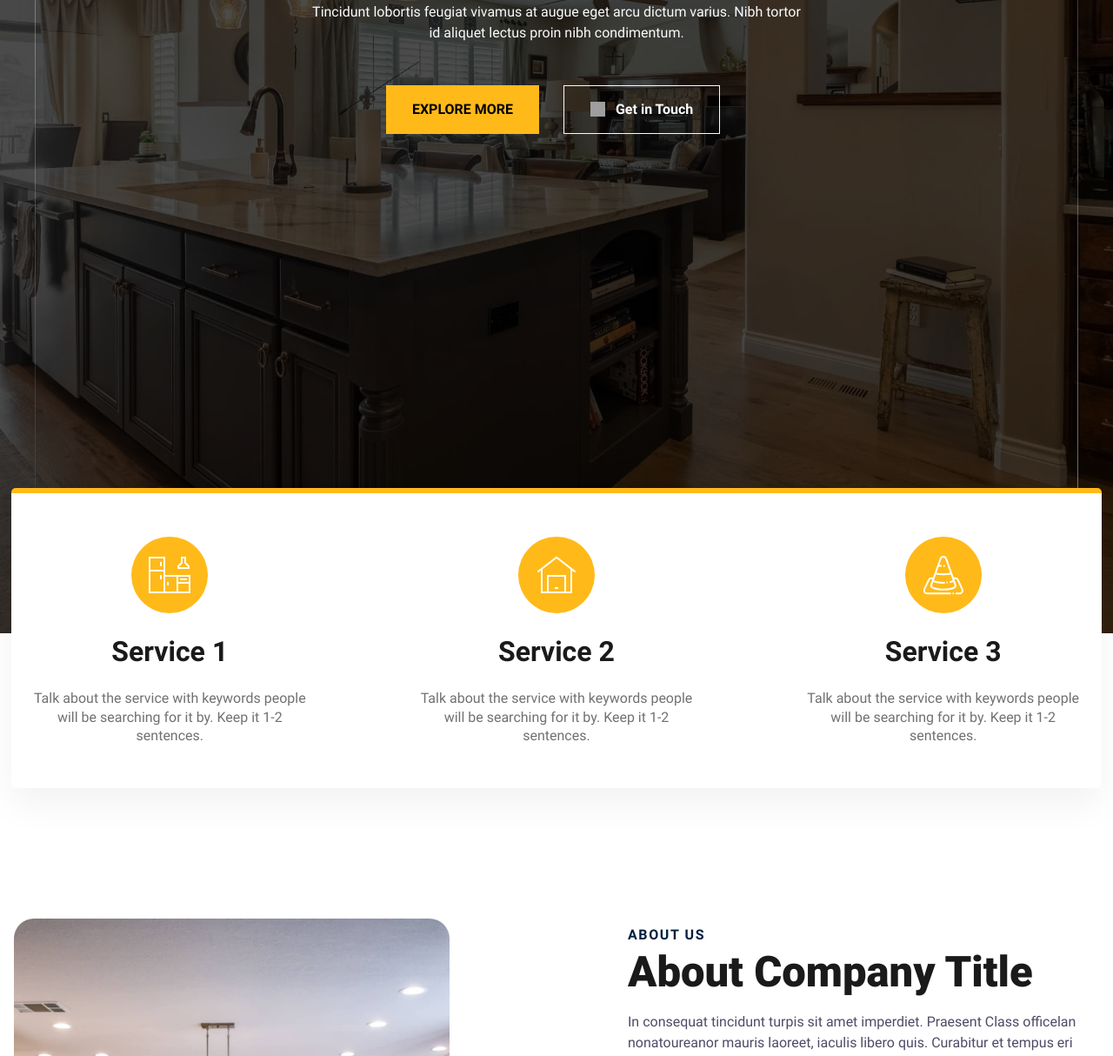
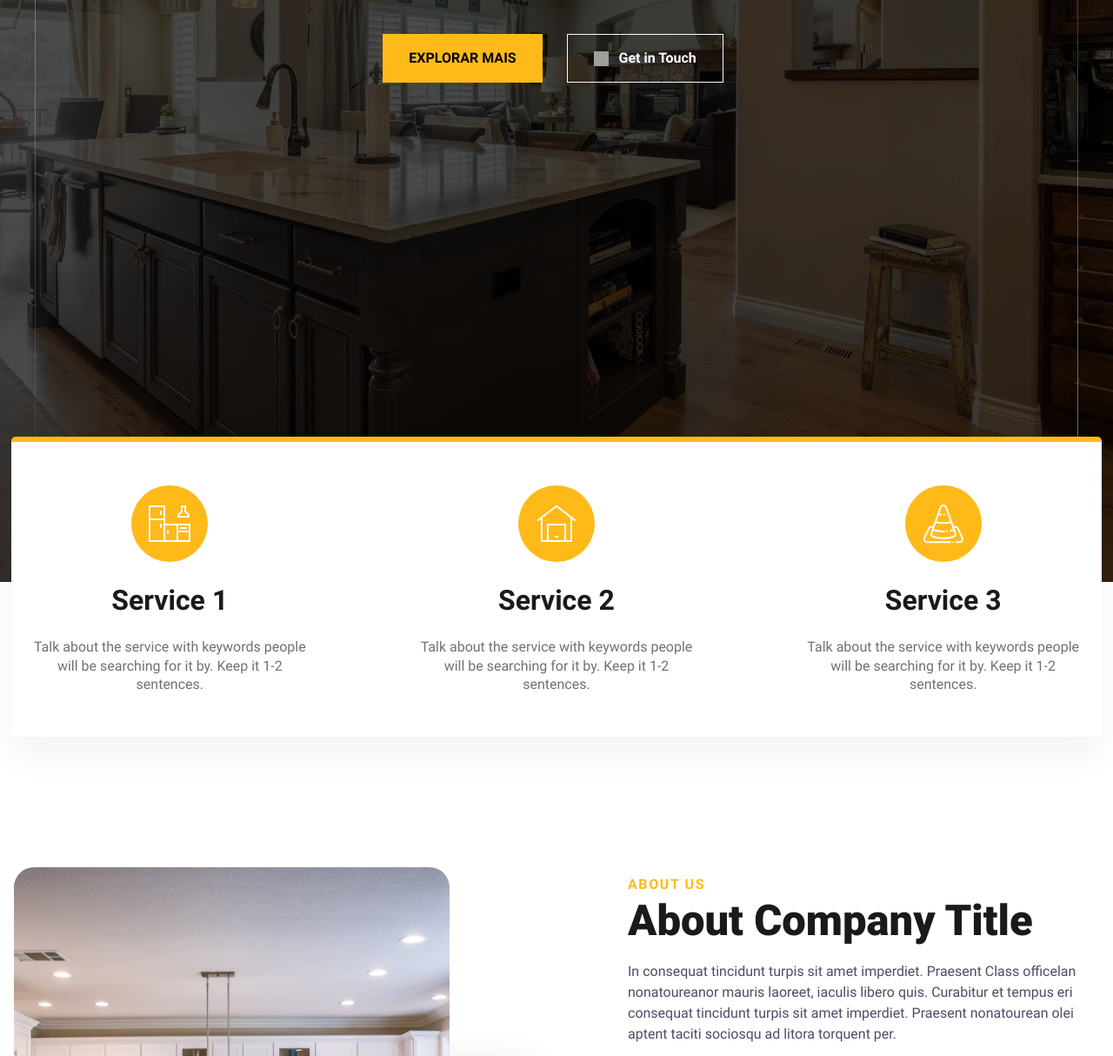
Before and after one commit to echoAutoWeb/testes2, an Eleventy site: page src/index.html in a window 1280 px wide. Shown: the part 447-1661 px from the top of the page at 87% size. Built offline with nearby package versions, Linux system fonts and the light colour scheme; Eleventy itself is replaced by a stand-in of ours; files that its build step writes are made by us from their sources; grey boxes are pictures that could not be loaded.

Commit message:
Primeiro Commit

```diff
--- a/src/assets/css/root.css
+++ b/src/assets/css/root.css
@@ -22,26 +22,32 @@
   }
   .cs-topper {
     font-size: var(--topperFontSize);
-    font-weight: 700;
     line-height: 1.2em;
     text-transform: uppercase;
+    text-align: inherit;
     letter-spacing: 0.1em;
-    color: var(--secondary);
+    font-weight: 700;
+    color: var(--primary);
+    margin-bottom: 0.25rem;
     display: block;
   }
   .cs-title {
     font-size: var(--headerFontSize);
     font-weight: 900;
     line-height: 1.2em;
-    margin: 0 auto 1rem;
+    text-align: inherit;
+    max-width: 43.75rem;
+    margin: 0 0 1rem 0;
     color: var(--headerColor);
     position: relative;
   }
   .cs-text {
     font-size: var(--bodyFontSize);
     line-height: 1.5em;
+    text-align: inherit;
     width: 100%;
-    margin: 0 auto;
+    max-width: 40.625rem;
+    margin: 0;
     color: var(--bodyTextColor);
   }
   .cs-button-solid {
@@ -52,7 +58,6 @@
     text-transform: uppercase;
     text-decoration: none;
     width: auto;
-    height: 3.125rem;
     padding: 0 1.875rem;
     color: #000;
     background-color: var(--primary);
--- a/src/index.html
+++ b/src/index.html
@@ -43,11 +43,11 @@ eleventyNavigation:
         <div class="cs-container">
             <div class="cs-flex-group">
                 <span class="cs-topper">mountain hiking society</span>
-                <h1 class="cs-title">Explore the World with Exciting People</h1>
+                <h1 class="cs-title">Explore o Mundo</h1>
                 <p class="cs-text">
                     Tincidunt lobortis feugiat vivamus at augue eget arcu dictum varius. Nibh tortor id aliquet lectus proin nibh condimentum.
                 </p>
-                <a href="/about" class="cs-button-solid">Explore More</a>
+                <a href="/about" class="cs-button-solid">Explorar Mais</a>
                 <a href="/contact" class="cs-button-transparent">
                     <img
                     class="cs-img"
```
Also changed, not shown: 1 other file.
